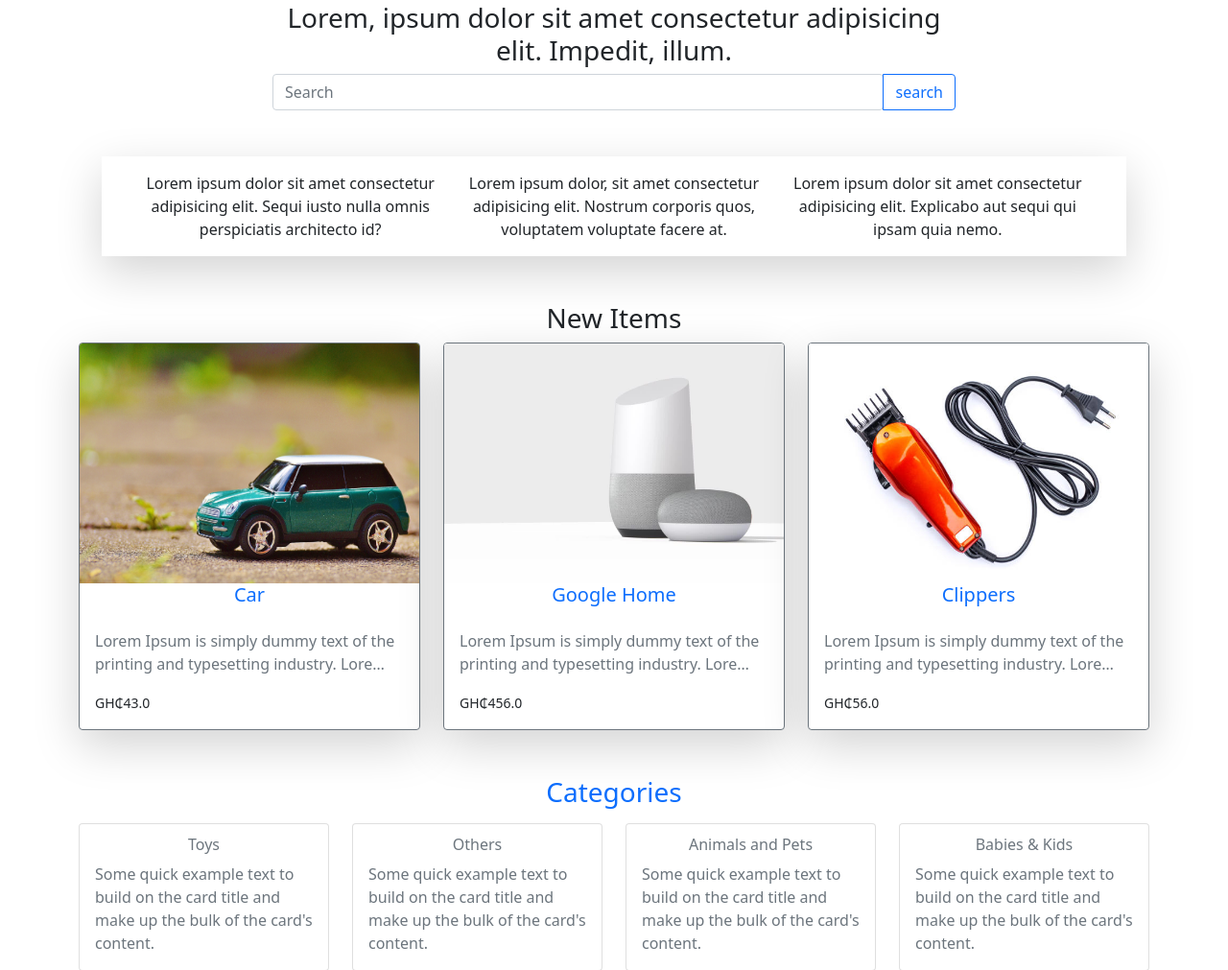
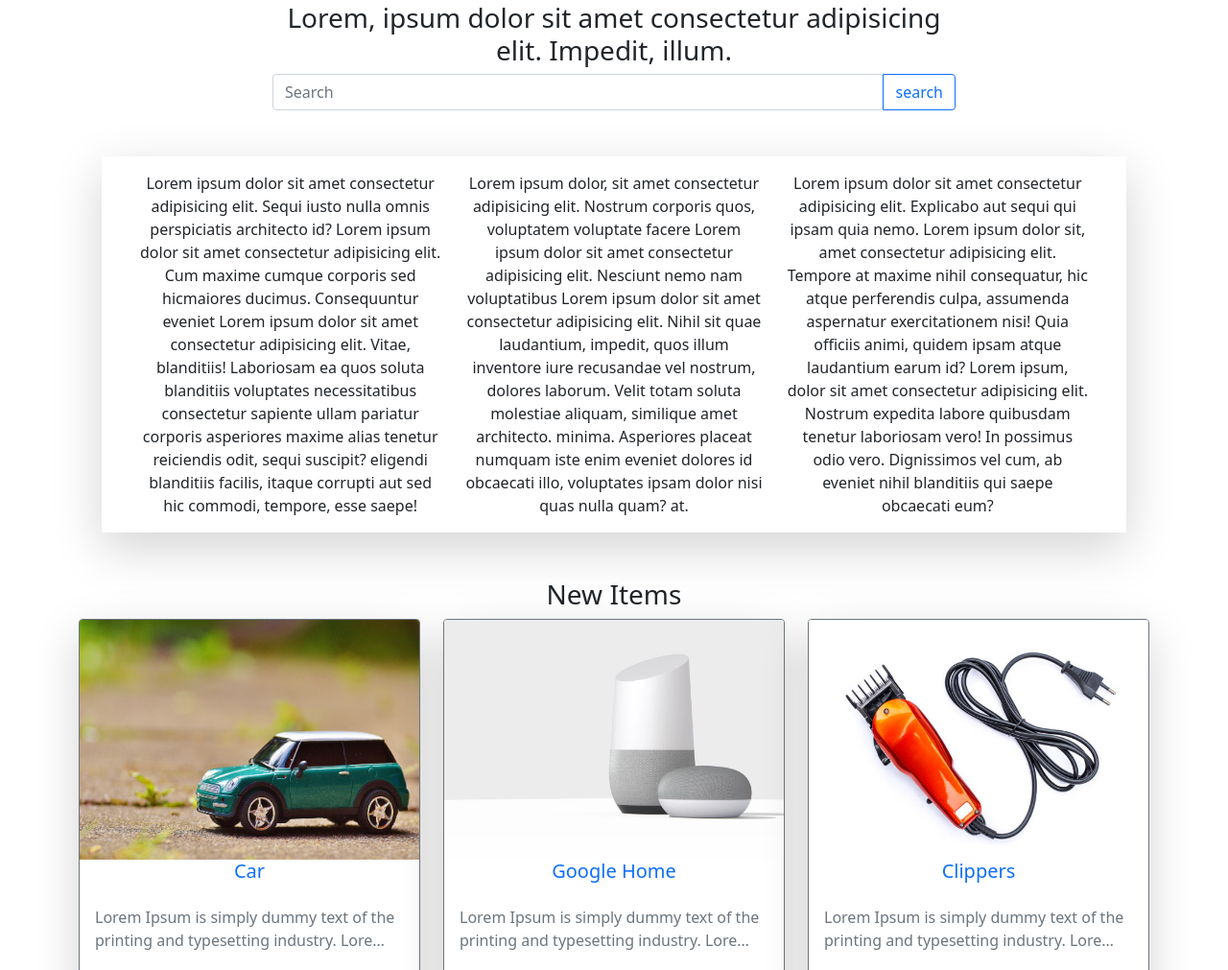
Before and after one commit to rcoffie/classify, a Django app: page / in a window 1280 px wide. Shown: the part 134-1145 px from the top of the page at 96% size. Run offline with Django 3.2, Linux system fonts and the light colour scheme; data comes from the database, SQL or seed files in the repository; both versions use the stored data as it was after the commit; some libraries are stand-ins or nearby versions.

Commit message:
updating ui

```diff
--- a/core/templates/pages/home.html
+++ b/core/templates/pages/home.html
@@ -18,9 +18,27 @@
     <div class="row m-4">
         <div class="col-md-12 shadow-lg">
             <div class="row justify-content-center m-2 p-2">
-                <div class="col-md-4 text-center">Lorem ipsum dolor sit amet consectetur adipisicing elit. Sequi iusto nulla omnis perspiciatis architecto id?</div>
-                <div class="col-md-4 text-center">Lorem ipsum dolor, sit amet consectetur adipisicing elit. Nostrum corporis quos, voluptatem voluptate facere at.</div>
-                <div class="col-md-4 text-center">Lorem ipsum dolor sit amet consectetur adipisicing elit. Explicabo aut sequi qui ipsam quia nemo.</div>
+                <div class="col-md-4 text-center">Lorem ipsum dolor sit amet consectetur adipisicing elit. Sequi iusto nulla omnis
+                   perspiciatis architecto id? Lorem ipsum dolor sit amet consectetur adipisicing elit. Cum maxime cumque
+                   corporis sed hicmaiores ducimus. Consequuntur eveniet Lorem ipsum dolor sit amet consectetur adipisicing
+                   elit. Vitae, blanditiis! Laboriosam ea quos soluta blanditiis voluptates necessitatibus consectetur sapiente ullam
+                   pariatur corporis asperiores maxime alias tenetur reiciendis odit, sequi suscipit?
+                   eligendi blanditiis facilis, itaque corrupti aut sed hic commodi, tempore, esse saepe!</div>
+                <div class="col-md-4 text-center">Lorem ipsum dolor, sit amet consectetur adipisicing
+                   elit. Nostrum corporis quos, voluptatem voluptate facere  Lorem ipsum dolor sit amet consectetur adipisicing elit.
+                    Nesciunt nemo nam voluptatibus Lorem ipsum dolor sit amet consectetur adipisicing elit. Nihil sit quae
+                    laudantium, impedit, quos illum inventore iure recusandae vel nostrum, dolores laborum.
+                    Velit totam soluta molestiae aliquam, similique amet architecto.
+                    minima. Asperiores placeat numquam iste enim eveniet
+                    dolores id obcaecati illo, voluptates ipsam dolor nisi quas nulla quam?
+                  at.</div>
+                <div class="col-md-4 text-center">Lorem ipsum dolor sit amet consectetur adipisicing elit. Explicabo aut sequi qui ipsam quia
+                  nemo. Lorem ipsum dolor sit, amet consectetur adipisicing elit. Tempore at maxime nihil consequatur, hic atque perferendis culpa,
+                  assumenda aspernatur exercitationem nisi! Quia officiis animi, quidem ipsam atque laudantium earum id?
+                  Lorem ipsum, dolor sit amet consectetur adipisicing elit. Nostrum expedita labore quibusdam tenetur laboriosam vero! In possimus odio vero.
+                   Dignissimos vel cum, ab eveniet nihil blanditiis
+                   qui saepe obcaecati eum?
+                </div>
             </div>
         </div>
     </div>
```
Also changed, not shown: core/db.sqlite3.
